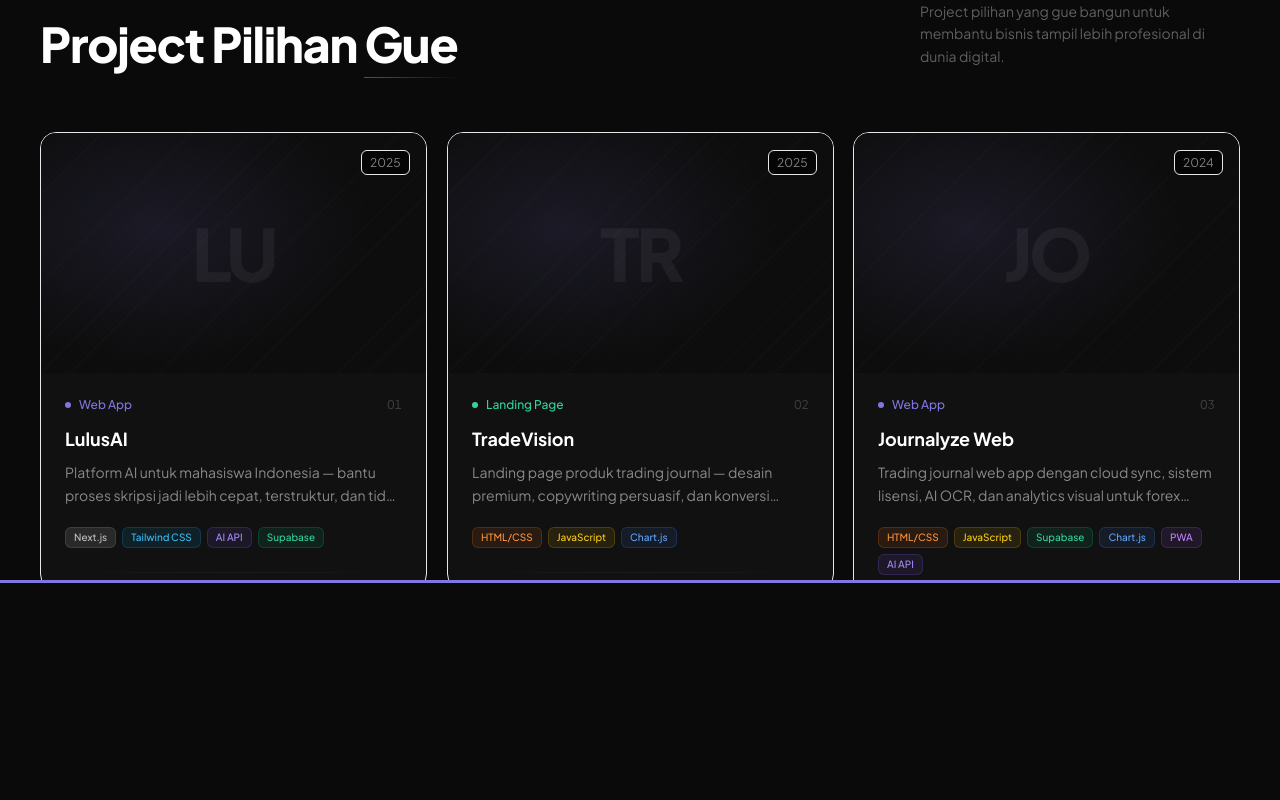
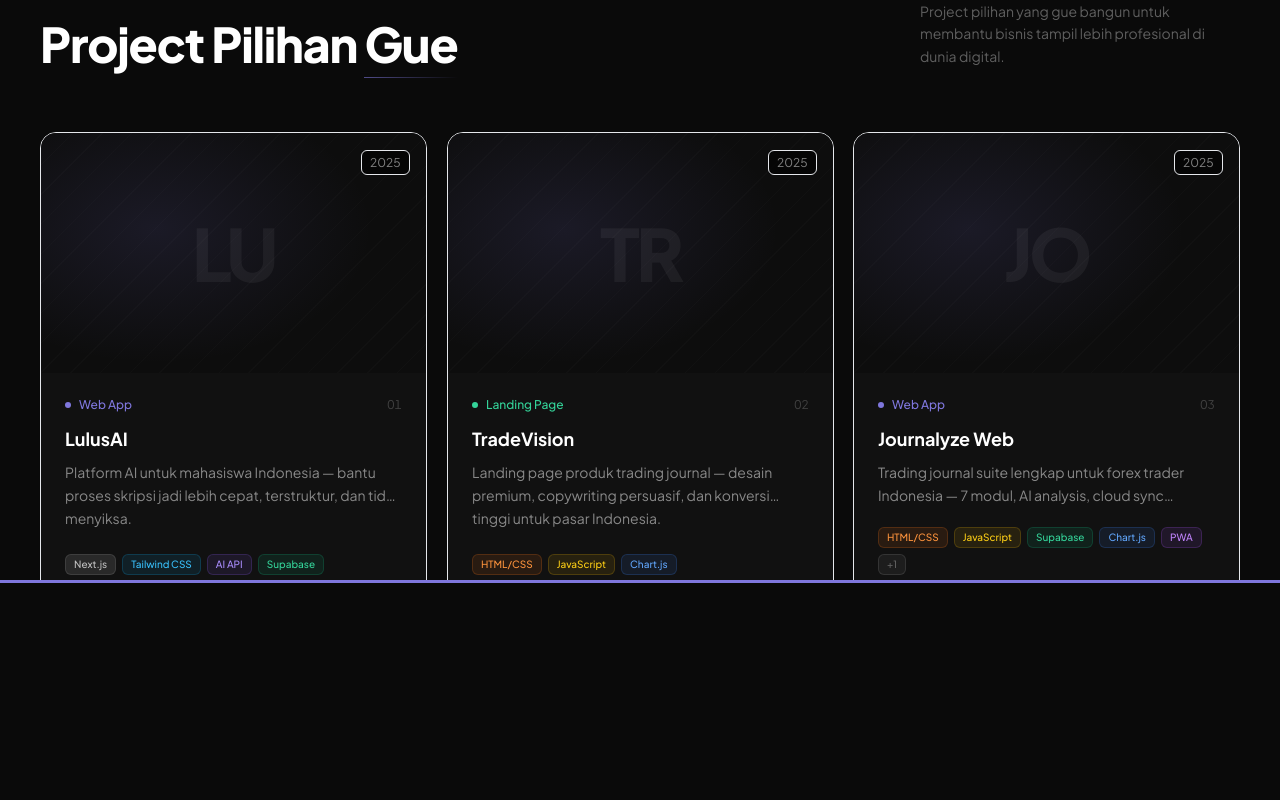
Before and after one commit to ferdyan123/ferdyan-portfolio, a Next.js app: page / in a window 1280 px wide. Shown: the part 1020-1820 px from the top of the page. Built offline with nearby package versions, Linux system fonts and the light colour scheme.

Commit message:
feat: clean screenshots + ProjectDocs + Works fix

```diff
--- a/app/projects/[slug]/page.js
+++ b/app/projects/[slug]/page.js
@@ -2,6 +2,7 @@
 import { projects } from '@/data/projects'
 import ProjectHero from '@/components/project/ProjectHero'
 import ProjectOverview from '@/components/project/ProjectOverview'
+import ProjectDocs from '@/components/project/ProjectDocs'
 import ProjectTech from '@/components/project/ProjectTech'
 import ProjectCTA from '@/components/project/ProjectCTA'
 import NextProject from '@/components/project/NextProject'
@@ -33,6 +34,7 @@
       <Navbar />
       <ProjectHero project={project} />
       <ProjectOverview project={project} />
+      <ProjectDocs project={project} />
       <ProjectTech project={project} />
       <ProjectCTA project={project} />
       <NextProject project={nextProject} />
--- a/components/Works.jsx
+++ b/components/Works.jsx
@@ -44,10 +44,10 @@
   return (
     <article
       onClick={() => onNavigate(`/projects/${project.slug}`)}
-      className="relative rounded-2xl border border-white/8 bg-[#111111] overflow-hidden transition-all duration-500 hover:border-[#7F77DD]/40 hover:bg-[#131318] hover:-translate-y-1 hover:shadow-[0_0_40px_rgba(127,119,221,0.08)] will-change-transform cursor-pointer group"
+      className="relative rounded-2xl border border-white/8 bg-[#111111] overflow-hidden transition-all duration-500 hover:border-[#7F77DD]/40 hover:bg-[#131318] hover:-translate-y-1 hover:shadow-[0_0_40px_rgba(127,119,221,0.08)] will-change-transform cursor-pointer group flex flex-col h-full"
     >
       {/* Thumbnail */}
-      <div className="relative h-52 sm:h-60 overflow-hidden bg-[#0d0d0d]">
+      <div className="relative h-52 sm:h-60 overflow-hidden bg-[#0d0d0d] flex-shrink-0">
         <div
           className="absolute inset-0 transition-transform duration-700 group-hover:scale-105"
           style={{
@@ -72,7 +72,7 @@
       </div>
 
       {/* Body */}
-      <div className="p-6">
+      <div className="p-6 flex flex-col flex-grow">
         <div className="flex items-center justify-between mb-3">
           <div className="flex items-center gap-2">
             <span className={`w-1.5 h-1.5 rounded-full ${typeStyle.dot}`} />
@@ -85,11 +85,13 @@
         <h3 className="text-lg font-bold text-white mb-2 group-hover:text-[#7F77DD] transition-colors duration-300">
           {project.title}
         </h3>
-        <p className="text-sm text-white/50 leading-relaxed mb-5 line-clamp-2">
+        <p className="text-sm text-white/50 leading-relaxed mb-5 line-clamp-2 flex-grow">
           {project.shortDesc}
         </p>
-        <div className="flex flex-wrap gap-1.5">
-          {project.tech.map((tag) => {
+
+        {/* Tech tags — selalu di bawah */}
+        <div className="flex flex-wrap gap-1.5 mt-auto">
+          {project.tech.slice(0, 5).map((tag) => {
             const colorClass = TECH_COLORS[tag] ?? "bg-white/5 text-white/40 border-white/10";
             return (
               <span key={tag} className={`text-[10px] font-medium px-2 py-0.5 rounded-md border ${colorClass}`} style={{ fontFamily: "var(--font-mono)" }}>
@@ -97,11 +99,16 @@
               </span>
             );
           })}
+          {project.tech.length > 5 && (
+            <span className="text-[10px] font-medium px-2 py-0.5 rounded-md border bg-white/5 text-white/30 border-white/10" style={{ fontFamily: "var(--font-mono)" }}>
+              +{project.tech.length - 5}
+            </span>
+          )}
         </div>
       </div>
 
       <div className="h-px mx-6 bg-gradient-to-r from-transparent via-white/5 to-transparent group-hover:via-[#7F77DD]/40 transition-all duration-500" />
-      <div className="h-4" />
+      <div className="h-4 flex-shrink-0" />
     </article>
   );
 }
@@ -158,10 +165,10 @@
         </div>
       </div>
 
-      {/* Grid */}
-      <div className="grid grid-cols-1 sm:grid-cols-2 lg:grid-cols-3 gap-5">
+      {/* Grid — items-stretch biar semua card tingginya sama */}
+      <div className="grid grid-cols-1 sm:grid-cols-2 lg:grid-cols-3 gap-5 items-stretch">
         {projects.map((project, index) => (
-          <div key={project.slug} ref={(el) => (cardsRef.current[index] = el)}>
+          <div key={project.slug} ref={(el) => (cardsRef.current[index] = el)} className="flex">
             <ProjectCard project={project} index={index} onNavigate={navigateTo} />
           </div>
         ))}
--- /dev/null
+++ b/components/project/ProjectDocs.jsx
@@ -0,0 +1,153 @@
+"use client";
+
+import { useEffect, useRef, useState } from "react";
+import Image from "next/image";
+import { gsap } from "@/lib/gsap";
+import { ScrollTrigger } from "gsap/ScrollTrigger";
+
+gsap.registerPlugin(ScrollTrigger);
+
+const LABELS = {
+  "home.png": "Dashboard",
+  "risiko.png": "Manajemen Risiko",
+  "plan.png": "Proyeksi Harian",
+  "jurnal.png": "Jurnal Transaksi",
+  "filter.png": "Filter & Analisa",
+  "mingguan.png": "Performa Mingguan",
+  "bulanan.png": "Kalender Trading",
+  "news.png": "Berita Forex",
+};
+
+function getLabel(src) {
+  const filename = src.split("/").pop();
+  return LABELS[filename] ?? filename.replace(".png", "").replace(".jpg", "");
+}
+
+export default function ProjectDocs({ project }) {
+  const sectionRef = useRef(null);
+  const headerRef = useRef(null);
+  const gridRef = useRef(null);
+  const [lightbox, setLightbox] = useState(null);
+
+  const accent = project.coverColor ?? "#7F77DD";
+  const screenshots = project.screenshots ?? [];
+
+  useEffect(() => {
+    if (!screenshots.length) return;
+    const ctx = gsap.context(() => {
+      gsap.fromTo(headerRef.current,
+        { opacity: 0, y: 24 },
+        {
+          opacity: 1, y: 0, duration: 0.7, ease: "power3.out",
+          scrollTrigger: { trigger: headerRef.current, start: "top 88%", toggleActions: "play none none none" },
+        }
+      );
+      if (gridRef.current) {
+        gsap.fromTo(gridRef.current.children,
+          { opacity: 0, y: 32, scale: 0.97 },
+          {
+            opacity: 1, y: 0, scale: 1, duration: 0.6, stagger: 0.08, ease: "power3.out",
+            scrollTrigger: { trigger: gridRef.current, start: "top 88%", toggleActions: "play none none none" },
+          }
+        );
+      }
+    }, sectionRef);
+    return () => ctx.revert();
+  }, [screenshots.length]);
+
+  // Tutup lightbox dengan ESC
+  useEffect(() => {
+    const handler = (e) => { if (e.key === "Escape") setLightbox(null); };
+    window.addEventListener("keydown", handler);
+    return () => window.removeEventListener("keydown", handler);
+  }, []);
+
+  if (!screenshots.length) return null;
+
+  return (
+    <section ref={sectionRef} className="relative py-16 px-6 md:px-10 max-w-7xl mx-auto">
+      <div className="h-px bg-gradient-to-r from-transparent via-white/8 to-transparent mb-16" />
+
+      {/* Header */}
+      <div ref={headerRef} className="flex items-center gap-3 mb-10">
+        <div className="w-6 h-px" style={{ background: accent }} />
+        <span
+          className="text-xs font-semibold uppercase tracking-widest"
+          style={{ color: accent, fontFamily: "var(--font-mono)" }}
+        >
+          Screenshots
+        </span>
+        <span className="text-xs text-white/20 ml-auto" style={{ fontFamily: "var(--font-mono)" }}>
+          {screenshots.length} views
+        </span>
+      </div>
+
+      {/* Grid */}
+      <div ref={gridRef} className="grid grid-cols-1 sm:grid-cols-2 gap-4">
+        {screenshots.map((src, i) => (
+          <div
+            key={i}
+            onClick={() => setLightbox(src)}
+            className="relative rounded-xl overflow-hidden border border-white/8 bg-[#0d0d0d] cursor-zoom-in group transition-all duration-300 hover:border-white/20 hover:-translate-y-0.5"
+            style={{ aspectRatio: "16/9" }}
+          >
+            <Image
+              src={src}
+              alt={getLabel(src)}
+              fill
+              className="object-cover object-top transition-transform duration-500 group-hover:scale-[1.02]"
+              sizes="(max-width: 640px) 100vw, 50vw"
+            />
+            {/* Label overlay */}
+            <div className="absolute bottom-0 left-0 right-0 px-4 py-3 bg-gradient-to-t from-black/80 to-transparent opacity-0 group-hover:opacity-100 transition-opacity duration-300">
+              <span
+                className="text-xs font-medium text-white/70"
+                style={{ fontFamily: "var(--font-mono)" }}
+              >
+                {getLabel(src)}
+              </span>
+            </div>
+            {/* Index badge */}
+            <div className="absolute top-3 right-3 opacity-0 group-hover:opacity-100 transition-opacity duration-300">
+              <span
+                className="text-xs px-2 py-1 rounded-md bg-black/60 backdrop-blur-sm border border-white/10 text-white/40"
+                style={{ fontFamily: "var(--font-mono)" }}
+              >
+                {String(i + 1).padStart(2, "0")}
+              </span>
+            </div>
+          </div>
+        ))}
+      </div>
+
+      {/* Lightbox */}
+      {lightbox && (
+        <div
+          className="fixed inset-0 z-50 bg-black/90 backdrop-blur-sm flex items-center justify-center p-4 cursor-zoom-out"
+          onClick={() => setLightbox(null)}
+        >
+          <div className="relative w-full max-w-5xl" style={{ aspectRatio: "16/9" }}>
+            <Image
+              src={lightbox}
+              alt={getLabel(lightbox)}
+              fill
+              className="object-contain rounded-xl"
+              sizes="100vw"
+            />
+          </div>
+          <button
+            className="absolute top-5 right-5 w-9 h-9 rounded-full bg-white/10 hover:bg-white/20 flex items-center justify-center text-white/60 hover:text-white transition-all"
+            onClick={() => setLightbox(null)}
+          >
+            ✕
+          </button>
+          <div className="absolute bottom-5 left-1/2 -translate-x-1/2">
+            <span className="text-xs text-white/40 px-3 py-1.5 rounded-full bg-white/5 border border-white/10" style={{ fontFamily: "var(--font-mono)" }}>
+              {getLabel(lightbox)} · ESC to close
+            </span>
+          </div>
+        </div>
+      )}
+    </section>
+  );
+}
--- a/data/projects.js
+++ b/data/projects.js
@@ -47,22 +47,36 @@
     slug: 'journalyze-web',
     title: 'Journalyze Web',
     category: 'Web App',
-    year: '2024',
+    year: '2025',
     coverColor: '#3ECF8E',
     role: 'Full-Stack Developer',
-    duration: '3 bulan',
-    shortDesc: 'Trading journal web app dengan cloud sync, sistem lisensi, AI OCR, dan analytics visual untuk forex trader Indonesia.',
-    overview: `Journalyze adalah web app trading journal yang dibangun khusus untuk forex trader Indonesia. Fitur unggulan meliputi cloud sync via Supabase, sistem lisensi berbasis key, AI OCR untuk analisis screenshot MT5, PWA push notification, dan share card bergaya Strava untuk transparansi trading di media sosial.`,
+    duration: '3+ bulan',
+    shortDesc: 'Trading journal suite lengkap untuk forex trader Indonesia — 7 modul, AI analysis, cloud sync Supabase, dan PWA push notification.',
+    overview: `Journalyze adalah trading journal suite berbasis web yang dibangun dari nol khusus untuk forex trader Indonesia. Terdiri dari 7 modul terintegrasi: Manajemen Risiko dengan kalkulator otomatis, Proyeksi Harian berbasis compounding, Jurnal Transaksi lengkap, Filter & Analisa Performa, Recap Mingguan & Bulanan, hingga Berita Forex real-time dengan Economic Calendar.
+
+Dibangun dengan vanilla JS + Supabase sebagai backend — mendukung cloud sync antar device, sistem autentikasi berbasis lisensi key, live kurs USD/IDR/EUR, AI OCR via Gemini API untuk input trade dari screenshot MT5, serta PWA push notification untuk forex news high-impact.`,
     highlights: [
-      'AI OCR — analisis screenshot MT5 jadi data trade otomatis',
-      'Share card bergaya Strava untuk recap trading di sosmed',
-      'PWA push notification untuk forex news real-time',
+      '7 modul terintegrasi: Risiko, Plan, Jurnal, Filter, Mingguan, Bulanan, News',
+      'AI OCR (Gemini API) — ekstrak data trade langsung dari screenshot MT5',
+      'PWA push notification — alert otomatis saat ada berita forex high-impact',
+      'Cloud sync via Supabase + sistem lisensi key untuk akses user',
+      'Live kurs USD/IDR real-time dengan kalkulasi P&L multi-currency otomatis',
+      'Economic Calendar mingguan terintegrasi langsung di tab News',
     ],
     tech: ['HTML/CSS', 'JavaScript', 'Supabase', 'Chart.js', 'PWA', 'AI API'],
-    liveUrl: '#',
+    liveUrl: 'https://journalyze.my.id/live.html',
     githubUrl: null,
     cover: '/projects/journalyze-web/cover.jpg',
-    screenshots: [],
+    screenshots: [
+      '/projects/journalyze-web/home.png',
+      '/projects/journalyze-web/risiko.png',
+      '/projects/journalyze-web/plan.png',
+      '/projects/journalyze-web/jurnal.png',
+      '/projects/journalyze-web/filter.png',
+      '/projects/journalyze-web/mingguan.png',
+      '/projects/journalyze-web/bulanan.png',
+      '/projects/journalyze-web/news.png',
+    ],
     featured: true,
   },
   {
```
